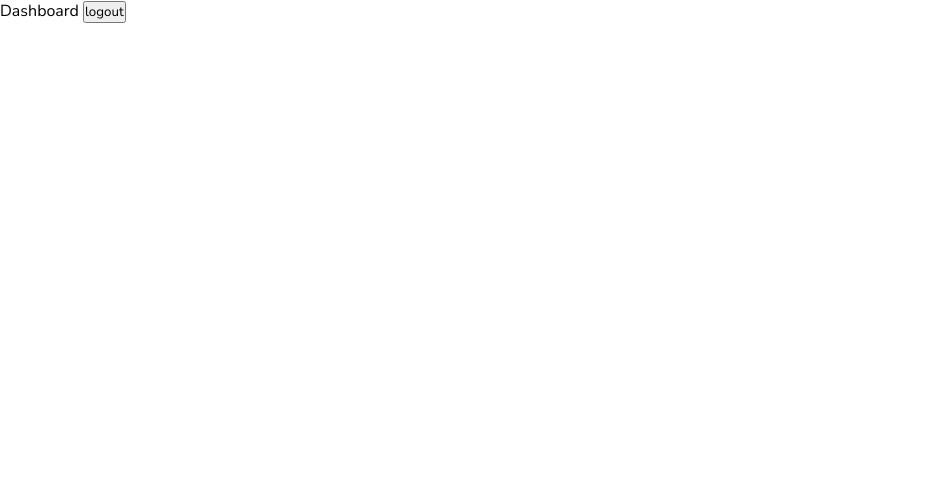
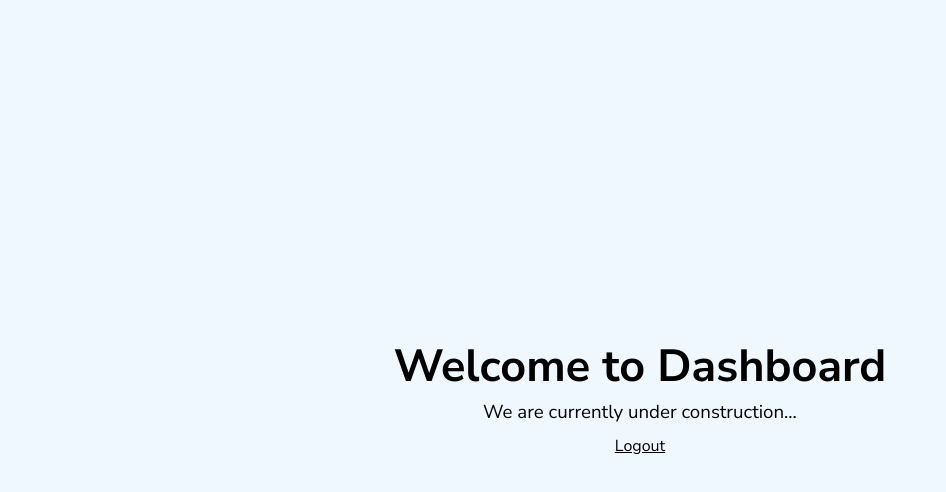
Before and after one commit to littlesekii/linky-cat-frontend, a Vue app: page /dashboard in a window 1280 px wide. Shown: the top 492 px of the page, without its empty margins (0-946 px from the left). Built offline with nearby package versions, Linux system fonts and the light colour scheme; no server answers; sample sign-in values are in the browser's storage; the HTML template or start-up script is replaced by a standard one.

Commit message:
feat: add error handling to login page and minor pages style changes

```diff
--- a/src/components/ProfileComponent.vue
+++ b/src/components/ProfileComponent.vue
@@ -56,9 +56,9 @@ const { profile } = useProfile();
   flex-direction: column;
   align-items: center;
 
-  min-height: calc(100dvh - 30px);
+  min-height: calc(100dvh - 60px);
 
-  margin-top: 30px;
+  margin-top: 60px;
   padding: 30px;
   gap: 1.5em;
 
@@ -83,10 +83,11 @@ const { profile } = useProfile();
   display: flex;
   flex-direction: column;
   align-items: center;
+  gap: 10px;
 
   width: 100%;
 
-  color: #222;
+  color: #333;
 }
 
 .header-image {
@@ -105,13 +106,11 @@ const { profile } = useProfile();
   display: flex;
   flex-direction: column;
   align-items: center;
-
-  margin-top: 5px;
 }
 
 .header-info h1 {
   font-size: 24px;
-  font-weight: 600;
+  font-weight: 700;
 
   text-align: center;
 }
@@ -122,7 +121,7 @@ const { profile } = useProfile();
 
 .header-info h2 {
   font-size: 16px;
-  font-weight: 400;
+  font-weight: 500;
   text-align: center;
 }
 
@@ -144,5 +143,6 @@ const { profile } = useProfile();
 
 .links-empty p {
   text-align: center;
+  color: #666;
 }
 </style>
--- a/src/components/auth/LoginFormComponent.vue
+++ b/src/components/auth/LoginFormComponent.vue
@@ -10,7 +10,7 @@ import AuthHeaderComponent from './AuthHeaderComponent.vue';
 
 const { login, isLoading } = useAuth();
 
-const errorMessage = ref<string>(' ');
+const errorMessage = ref<string>('');
 const credentials = ref<AuthLoginRequest>({
   username: '',
   password: ''
@@ -31,7 +31,7 @@ async function submit() {
     await login(credentials.value);
   } catch (error: unknown) {
     if (error instanceof ApiError) {
-      errorMessage.value = ERROR_MESSAGE.fromCode(error.errorCode);
+      errorMessage.value = error.message;
     } else {
       errorMessage.value = ERROR_MESSAGE.getDefault();
     }
@@ -48,12 +48,11 @@ async function submit() {
   />
   <form class="form" @submit.prevent="submit">
     <div class="inputs">
-      <BaseInputComponent v-model="credentials.username" label="Username" type="text" />
-      <BaseInputComponent v-model="credentials.password" label="Password" type="password" />
+      <BaseInputComponent v-model="credentials.username" :error-message="errorMessage" label="Username" type="text" />
+      <BaseInputComponent v-model="credentials.password" :error-message="errorMessage ? ' ' : ''" label="Password" type="password" />
     </div>
     <BaseButtonComponent v-if="!isLoading" label="Login" type="submit" :disabled="!validateInputs" />
     <img v-else class="loading-icon" src="@/assets/loading.svg">
-    <!-- <p class="error-message">{{ errorMessage }}</p> -->
   </form>
   <p class="signup-link">
     Don't have a account? <RouterLink class="link" to="/signup">Sign up</RouterLink>
--- a/src/views/DashboardView.vue
+++ b/src/views/DashboardView.vue
@@ -1,4 +1,5 @@
 <script setup lang="ts">
+import BaseButtonComponent from '@/components/common/BaseButtonComponent.vue';
 import { useAuth } from '@/composables/useAuth';
 
 const { logout } = useAuth();
@@ -6,11 +7,34 @@ const { logout } = useAuth();
 </script>
 
 <template>
-<div>
-  Dashboard <button @click="logout">logout</button>
+<div class="dashboard">
+  <h1>Welcome to Dashboard</h1>
+  <h3>We are currently under construction...</h3>
+  <a @click.prevent="logout">Logout</a>
 </div>
 </template>
 
 
 <style scoped>
+.dashboard {
+  display: flex;
+  flex-direction: column;
+  gap: 10px;
+
+  justify-content: center;
+  align-items: center;
+
+  min-height: inherit;
+  background-color: aliceblue;
+}
+.dashboard h1 {
+  font-size: 45px;
+  font-weight: bold;
+  line-height: 45px;
+}
+
+.dashboard a {
+  cursor: pointer;
+  text-decoration: underline;
+}
 </style>
--- a/src/views/ProfileView.vue
+++ b/src/views/ProfileView.vue
@@ -16,9 +16,12 @@ onMounted(async () => {
 
 <template>
 <main class="profile">
-    <div v-if="isLoading">Loading...</div>
+    <div v-if="isLoading"></div>
     <ProfileComponent v-else-if="profile" />
-    <div v-else> 404 - Not Found</div>
+    <div class="not-found" v-else>
+      <h1>404 - Not Found</h1>
+      <p>Why not make this page yours? <a href="/signup"> Signup to Linky Cat!</a></p>
+    </div>
 </main>
 </template>
 
@@ -26,4 +29,21 @@ onMounted(async () => {
 .profile {
   min-height: inherit;
 }
+
+.not-found {
+  display: flex;
+  flex-direction: column;
+  justify-content: center;
+  align-items: center;
+  min-height: inherit;
+
+  font-size: 30px;
+  font-weight: 700;
+
+  color: #333;
+}
+
+.not-found p {
+  font-size: 15px;
+}
 </style>
```
